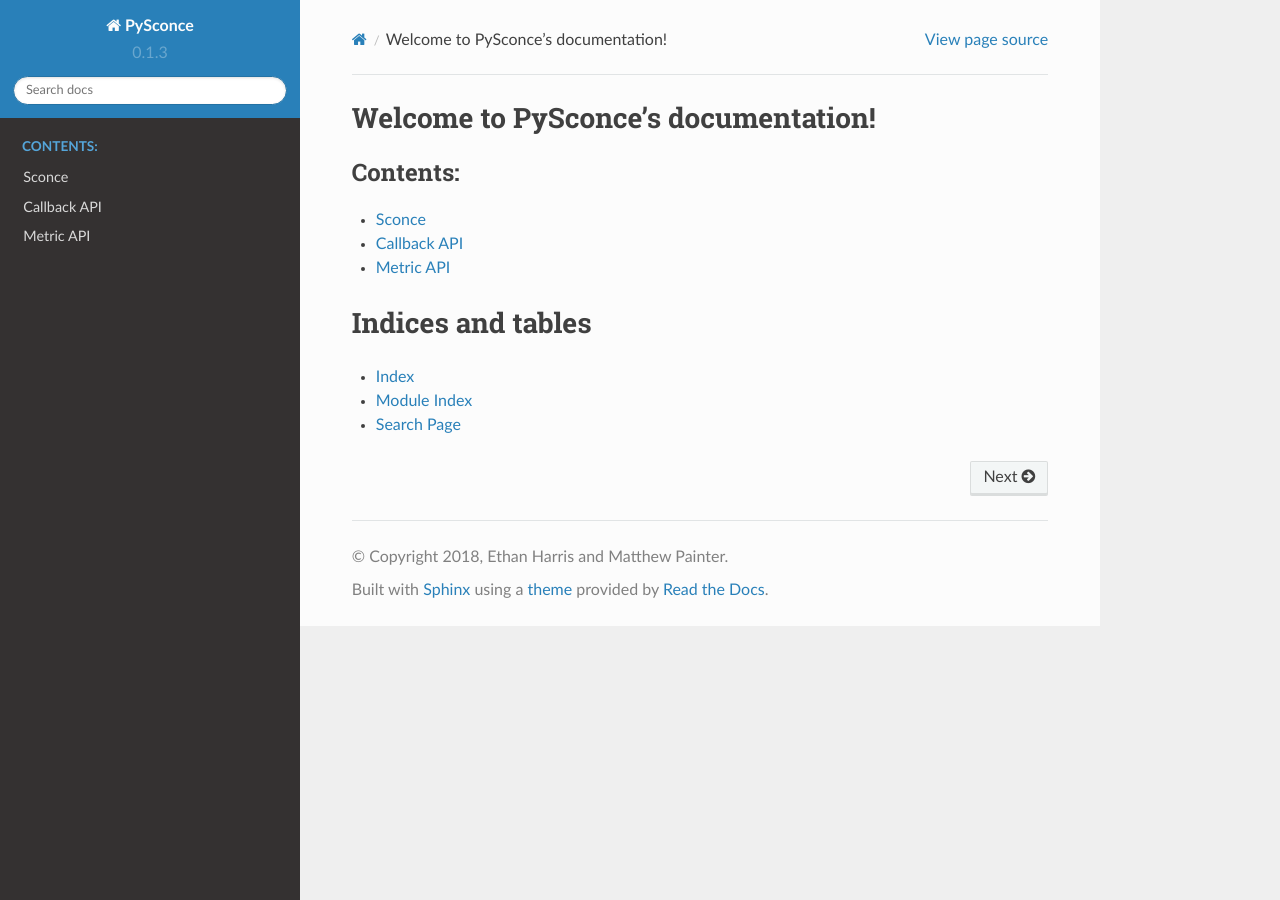
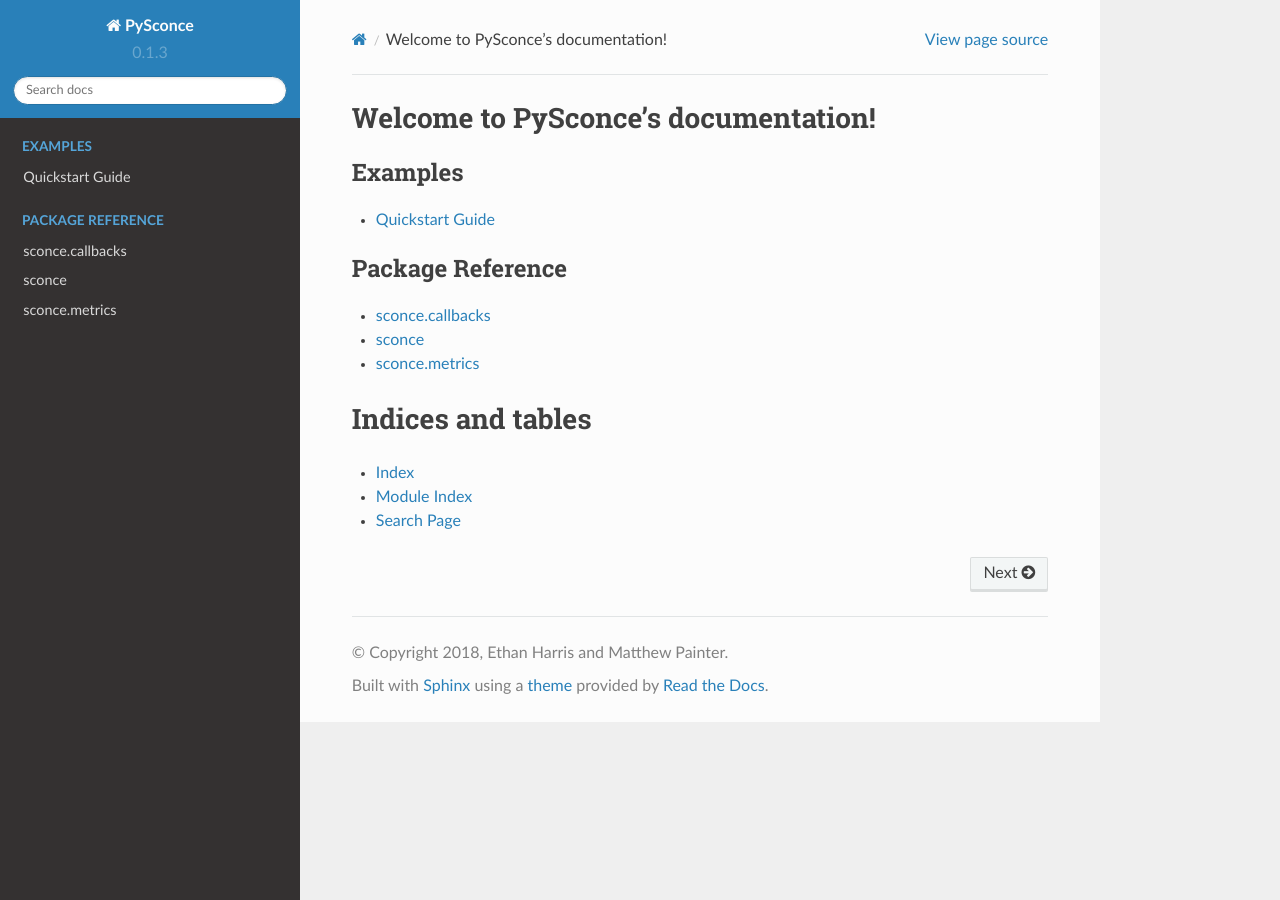
Before and after one commit to pytorchbearer/torchbearer, a Sphinx documentation site: the page built from docs/index.rst, in a window 1280 px wide. Built offline with Sphinx 7.4.7 and the Read the Docs theme 2.0.0, drawn with Linux system fonts in a browser that asks for light colours.

Commit message:
Update docs

```diff
--- a/docs/code/callbacks.rst
+++ b/docs/code/callbacks.rst
@@ -1,4 +1,4 @@
-Callback API
+sconce.callbacks
 ====================================
 
 ..  automodule:: sconce.callbacks
--- a/docs/code/main.rst
+++ b/docs/code/main.rst
@@ -1,4 +1,4 @@
-Sconce
+sconce
 ====================================
 
 ..  automodule:: sconce
--- a/docs/code/metrics.rst
+++ b/docs/code/metrics.rst
@@ -1,4 +1,4 @@
-Metric API
+sconce.metrics
 ====================================
 
 ..  automodule:: sconce.metrics
--- a/docs/conf.py
+++ b/docs/conf.py
@@ -44,7 +44,7 @@
 # Add any Sphinx extension module names here, as strings. They can be
 # extensions coming with Sphinx (named 'sphinx.ext.*') or your custom
 # ones.
-extensions = ['sphinx.ext.autodoc']
+extensions = ['sphinx.ext.autodoc', 'sphinx.ext.viewcode']
 
 # Add any paths that contain templates here, relative to this directory.
 templates_path = ['_templates']
--- a/docs/index.rst
+++ b/docs/index.rst
@@ -7,12 +7,18 @@
 ====================================
 
 .. toctree::
-   :maxdepth: 2
-   :caption: Contents:
+   :glob:
+   :maxdepth: 1
+   :caption: Examples
 
-   code/main
-   code/callbacks
-   code/metrics
+   examples/*
+
+.. toctree::
+   :glob:
+   :maxdepth: 1
+   :caption: Package Reference
+
+   code/*
 
 
 Indices and tables
```
Also changed, not shown: docs/examples/quickstart.rst (added, +17 -0 lines), 3 other files.
